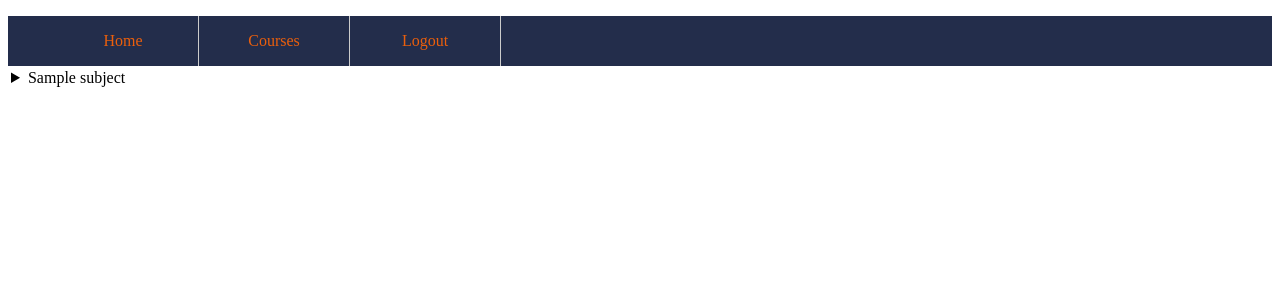
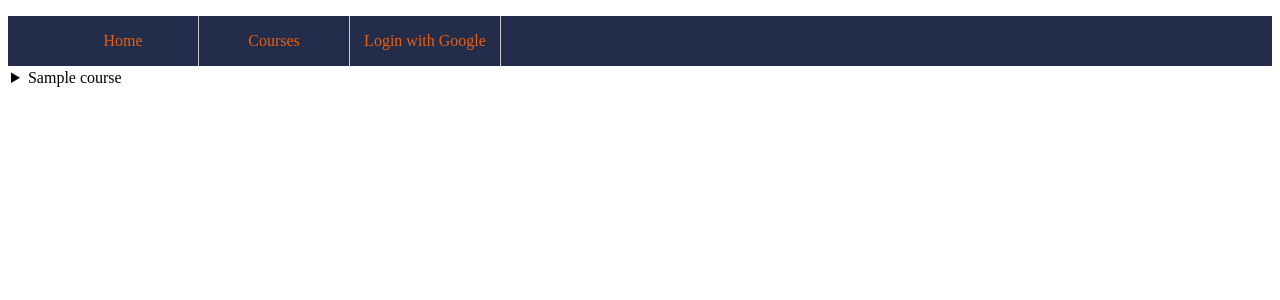
Before and after one commit to bdoniger/transfer-course-equivalencies, a Django app: template TransferGuide/templates/TransferGuide/allCourses.html in a window 1280 px wide. Shown: the top 300 px of the page. Run offline with Django 4.2, Linux system fonts and the light colour scheme; the template is opened without the code that fills it: most values are stand-ins (such as "Sample title", 1, 10 or a date in 2020); some libraries are stand-ins or nearby versions.

Commit message:
Fixed navbar saying logout when not logged in

```diff
--- a/TransferGuide/templates/TransferGuide/allCourses.html
+++ b/TransferGuide/templates/TransferGuide/allCourses.html
@@ -1,3 +1,4 @@
+{% load socialaccount %}
 <!DOCTYPE html>
 <html lang="en">
 <head>
@@ -51,13 +52,34 @@
      <li><a href="{% url 'allCourses' %}">Courses</a></li>
         {% if user.is_authenticated %}
         <li><name>Welcome {{ user.username }}!</name></li>
+        <li><a href="{% url 'logout' %}">Logout</a></li>
+        {%  else %}
+            <li><a href="{% provider_login_url 'google'%}?next=/">Login with Google</a></li>
         {% endif %}
-     <li><a href="{% url 'logout' %}">Logout</a></li>
     </ul>
 </nav>
 
 
 <body>
+
+
+
+
+{#<details style="text-align:left">#}
+{#<summary>Subject Options</summary>#}
+{# <div id="container" style="text-align:left">#}
+{#     {% if all_courses_list %}#}
+{#         {% for course in all_courses_list.subjects %}#}
+{#             <label><input type="checkbox" name="test" value="1" />{{ course.courseSubject }}</label>#}
+{#         {% endfor %}#}
+{#     {% endif %}#}
+{#    </div>#}
+{#</details>#}
+
+
+
+
+
 
 
     {% if all_courses_list %}
```
